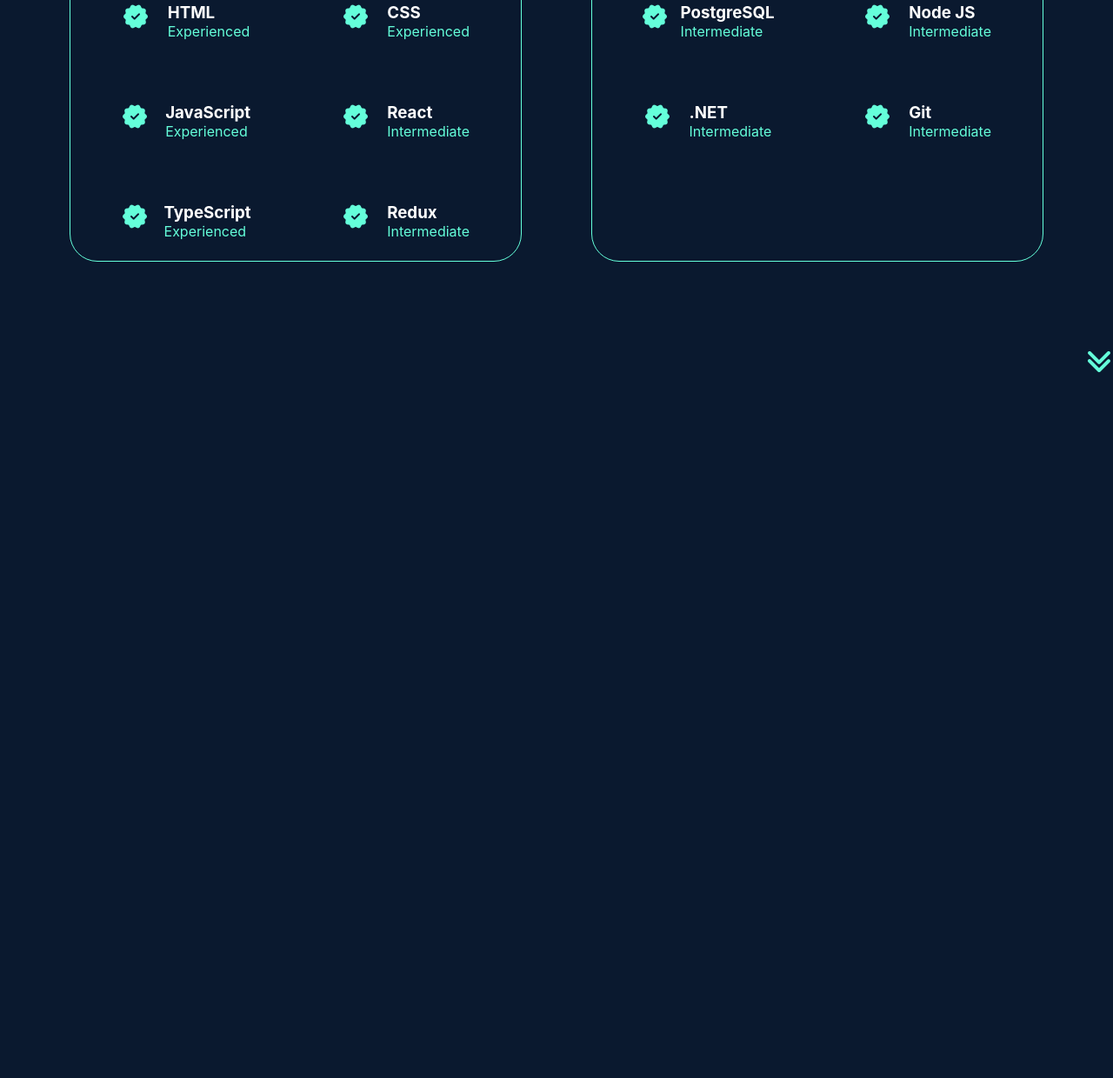
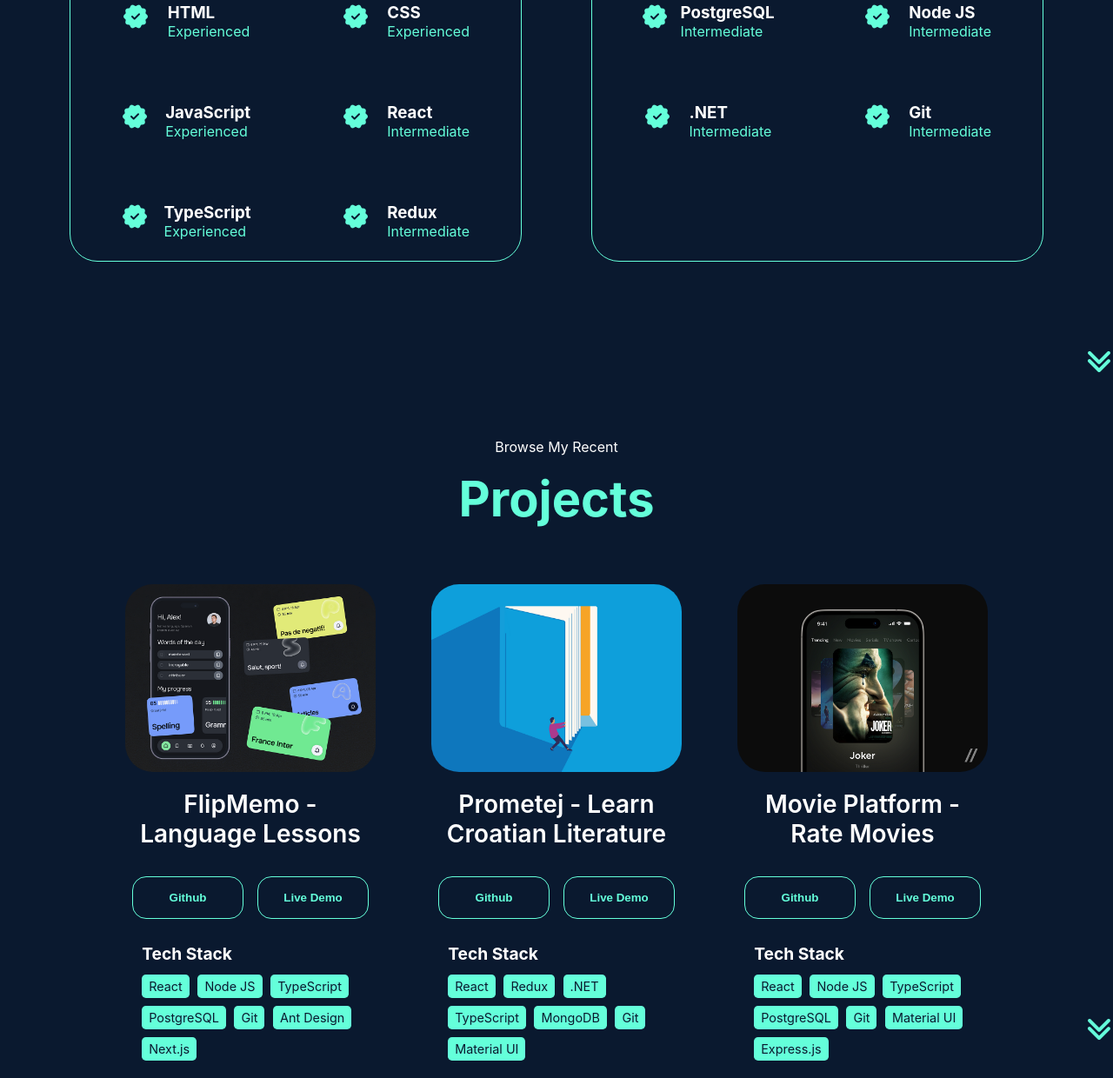
Before and after one commit to FraneKuzmanicFER/Personal-portfolio-web-page, a plain HTML site: page index.html in a window 1280 px wide. Shown: the part 1952-3192 px from the top of the page at 87% size. Before the commit the page ends 2424 px from the top, so only its background shows below. Drawn offline with Linux system fonts and the light colour scheme.

Commit message:
added a projects page

```diff
--- /dev/null
+++ b/css/projects.css
@@ -0,0 +1,70 @@
+#projects {
+    position: relative;
+}
+
+.projects-text {
+    text-align: center;
+}
+
+.projects-title {
+    font-size: 3.5rem;
+    text-align: center;
+    color: #64ffda;
+    margin: 1rem 0rem 2rem 0rem;
+}
+
+.projects-section-container {
+    display: flex;
+    gap: 4rem;
+    margin-bottom: 2rem;
+    margin-top: 4rem;
+    padding: 0rem 4rem;
+}
+
+.project-container {
+    flex: 1;
+    border-radius: 2rem;
+    text-align: center;
+}
+
+.project-title {
+    color: white;
+    font-weight: 600;
+    font-size: 1.75rem;
+    margin-bottom: 2rem;
+    margin-top: 1rem;
+}
+
+.project-img {
+    border-radius: 2rem;
+    width: 100%;
+    height: 100%;
+}
+
+.tech-stack-container {
+    padding: 0.5rem 1.2rem;
+    border: #64ffda 0.1rem;
+}
+
+.tech-stack-title{
+    font-size: 1.2rem;
+    margin-bottom: 0.5rem;
+    text-align: start;
+    font-weight: 700;
+    line-height: 2rem;
+    color: white;
+}
+
+.tech-stack-items {
+    display: flex;
+    flex-wrap: wrap;
+    gap: 0.6rem;
+}
+
+.tech-stack-item {
+    background-color: #64ffda;
+    color: #0a192f;
+    padding: 0.3rem 0.5rem;
+    border-radius: 0.3rem;
+    font-size: 0.9rem;
+}
--- a/index.html
+++ b/index.html
@@ -253,5 +253,125 @@
         onclick="location.href='./#projects'"
       />
     </section>
+    <section id="projects">
+      <p class="projects-text">Browse My Recent</p>
+      <h1 class="projects-title">Projects</h1>
+      <div class="projects-section-container">
+        <div class="project-container">
+          <div class="article-container">
+            <img
+              src="./assets/language_app.png"
+              alt="Project 1"
+              class="project-img"
+            />
+          </div>
+          <h2 class="project-title">FlipMemo - Language Lessons</h2>
+          <div class="btn-container">
+            <button
+              class="btn btn-color-2"
+              onclick="location.href='https://github.com/FraneKuzmanic/Language-learn-app'"
+            >
+              Github
+            </button>
+            <button
+              class="btn btn-color-2"
+              onclick="location.href='https://github.com/FraneKuzmanic/Language-learn-app'"
+            >
+              Live Demo
+            </button>
+          </div>
+          <div class="tech-stack-container">
+            <div class="tech-stack-title">Tech Stack</div>
+            <div class="tech-stack-items">
+              <span class="tech-stack-item">React</span>
+              <span class="tech-stack-item">Node JS</span>
+              <span class="tech-stack-item">TypeScript</span>
+              <span class="tech-stack-item">PostgreSQL</span>
+              <span class="tech-stack-item">Git</span>
+              <span class="tech-stack-item">Ant Design</span>
+              <span class="tech-stack-item">Next.js</span>
+            </div>
+          </div>
+        </div>
+        <div class="project-container">
+          <div class="article-container">
+            <img
+              src="./assets/literature_app.png"
+              alt="Project 2"
+              class="project-img"
+            />
+          </div>
+          <h2 class="project-title">Prometej - Learn Croatian Literature</h2>
+          <div class="btn-container">
+            <button
+              class="btn btn-color-2"
+              onclick="location.href='https://github.com/FraneKuzmanicFER/prometej_dev'"
+            >
+              Github
+            </button>
+            <button
+              class="btn btn-color-2"
+              onclick="location.href='https://github.com/FraneKuzmanicFER/prometej_dev'"
+            >
+              Live Demo
+            </button>
+          </div>
+          <div class="tech-stack-container">
+            <div class="tech-stack-title">Tech Stack</div>
+            <div class="tech-stack-items">
+              <span class="tech-stack-item">React</span>
+              <span class="tech-stack-item">Redux</span>
+              <span class="tech-stack-item">.NET</span>
+              <span class="tech-stack-item">TypeScript</span>
+              <span class="tech-stack-item">MongoDB</span>
+              <span class="tech-stack-item">Git</span>
+              <span class="tech-stack-item">Material UI</span>
+            </div>
+          </div>
+        </div>
+        <div class="project-container">
+          <div class="article-container">
+            <img
+              src="./assets/movie_app.png"
+              alt="Project 3"
+              class="project-img"
+            />
+          </div>
+          <h2 class="project-title">Movie Platform - Rate Movies</h2>
+          <div class="btn-container">
+            <button
+              class="btn btn-color-2"
+              onclick="location.href='https://github.com/FraneKuzmanic/little_movie_project'"
+            >
+              Github
+            </button>
+            <button
+              class="btn btn-color-2"
+              onclick="location.href='https://github.com/FraneKuzmanic/little_movie_project'"
+            >
+              Live Demo
+            </button>
+          </div>
+          <div class="tech-stack-container">
+            <div class="tech-stack-title">Tech Stack</div>
+            <div class="tech-stack-items">
+              <span class="tech-stack-item">React</span>
+              <span class="tech-stack-item">Node JS</span>
+              <span class="tech-stack-item">TypeScript</span>
+              <span class="tech-stack-item">PostgreSQL</span>
+              <span class="tech-stack-item">Git</span>
+              <span class="tech-stack-item">Material UI</span>
+              <span class="tech-stack-item">Express.js</span>
+            </div>
+          </div>
+        </div>
+      </div>
+      <img
+        src="./assets/arrow.png"
+        alt="Arrow icon"
+        class="icon arrow"
+        onclick="location.href='./#contact'"
+      />
+    </section>
   </body>
 </html>
--- a/styles.css
+++ b/styles.css
@@ -3,6 +3,7 @@
 @import url('./css/home.css');
 @import url('./css/about.css');
 @import url('./css/skills.css');
+@import url('./css/projects.css');
 
 * {
     margin: 0;
```
